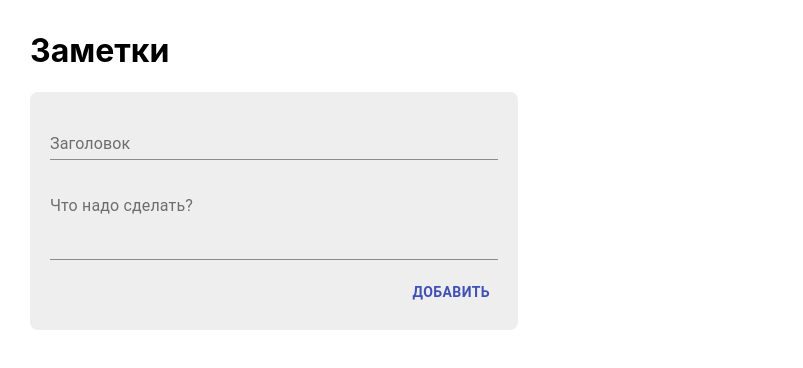
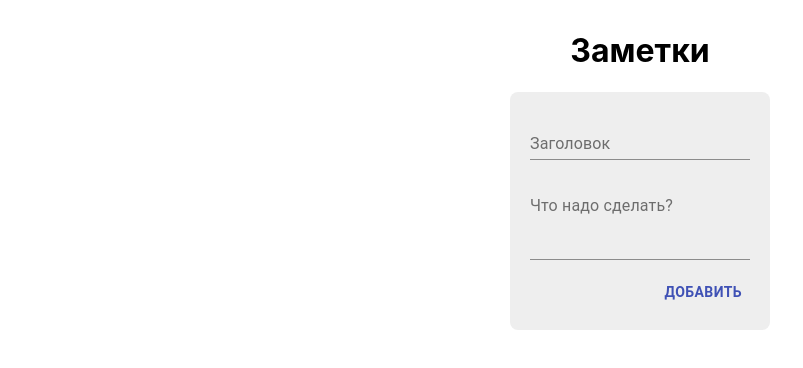
Before and after one commit to 2Kalnov/todo-app, a React (Create React App) app in the folder View/todo-app/: page / in a window 1280 px wide. Shown: the top 368 px of the page, without its empty margins (0-803 px from the left). Built offline with nearby package versions, Linux system fonts and the light colour scheme; no server answers.

Commit message:
Centered todo-list

```diff
--- a/View/todo-app/src/components/Todo/TodoContainer.tsx
+++ b/View/todo-app/src/components/Todo/TodoContainer.tsx
@@ -6,7 +6,10 @@ import {getAllTasks} from "../../api/tasks";
 
 const useStyles = makeStyles(() => ({
   container: {
-    padding: '10px 30px'
+    padding: '10px 30px',
+    display: 'flex',
+    flexDirection: 'column',
+    alignItems: 'center'
   }
 }))
 
--- a/View/todo-app/src/components/Todo/TodoList.tsx
+++ b/View/todo-app/src/components/Todo/TodoList.tsx
@@ -3,6 +3,14 @@ import {getAllTasks} from "../../api/tasks";
 import {Task} from "../../types/Task";
 import {TodoItem} from "./TodoItem";
 import {makeStyles} from "@material-ui/core";
+
+const useStyles = makeStyles(() => ({
+  list: {
+    display: 'flex',
+    flexDirection: 'column',
+    alignItems: 'center'
+  }
+}))
 
 type TodoListProps = {
   tasks: Task[]
@@ -11,8 +19,10 @@ type TodoListProps = {
 }
 
 export const TodoList: React.FC<TodoListProps> = (props) => {
+  const styles = useStyles()
+
   return (
-    <div>
+    <div className={styles.list}>
       {
         props.tasks.map((task: Task) => {
           return (
```
